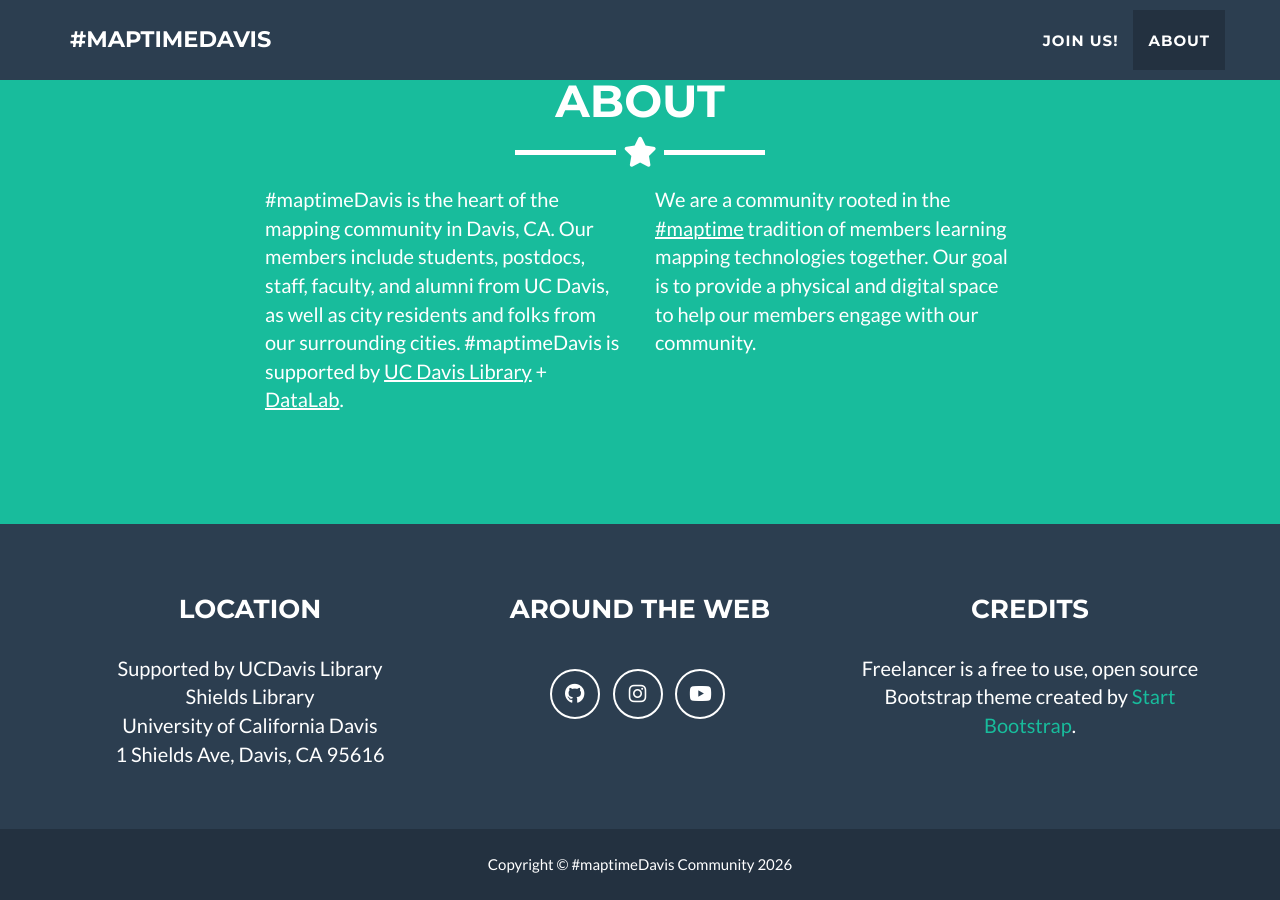
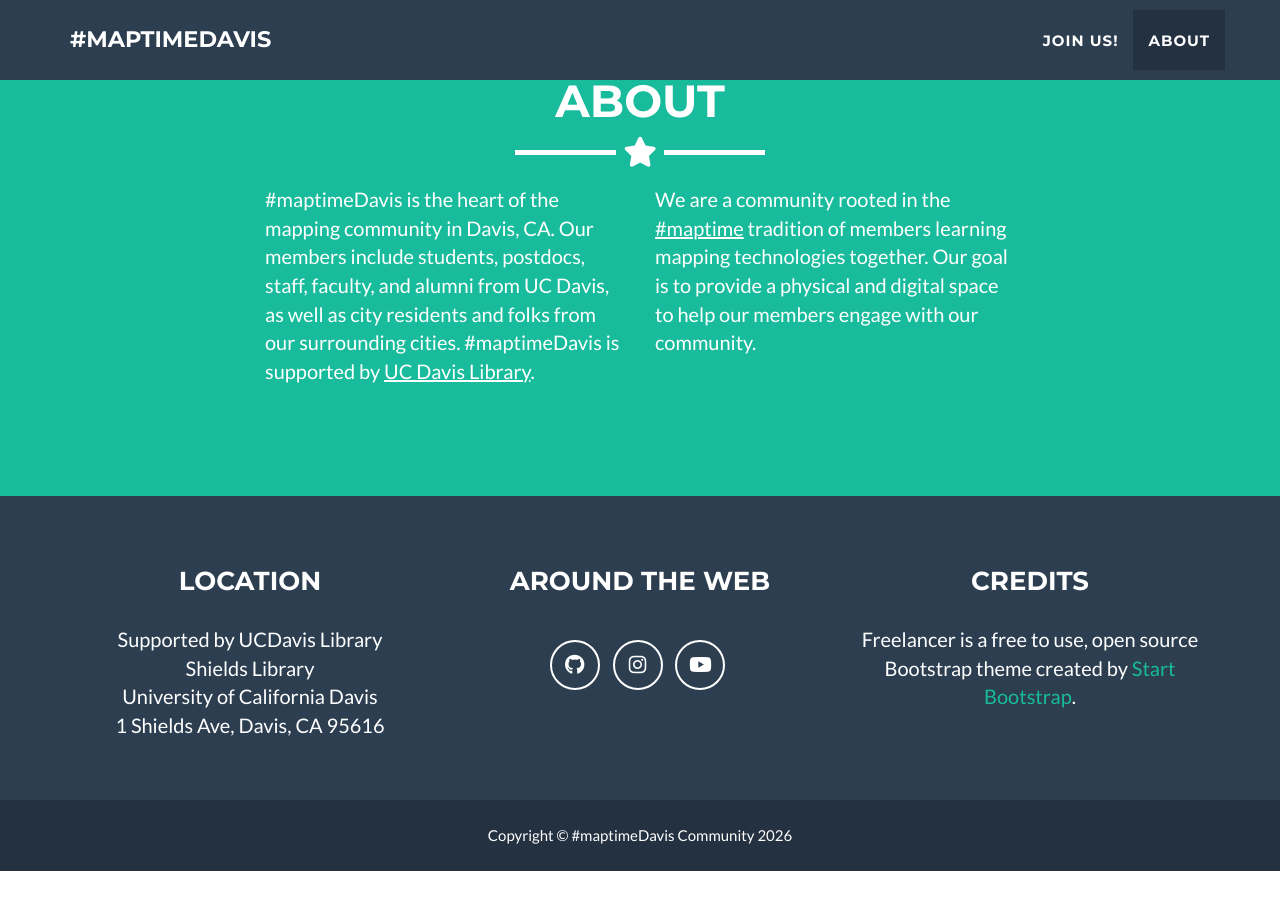
Before and after one commit to maptimedavis/maptimedavis.github.io, a Jekyll site: the page built from _posts/2006-01-01-events.markdown, in a window 1280 px wide and 900 px high, scrolled down 1431 px. Built offline with Jekyll 4.4.1, drawn with Linux system fonts in a browser that asks for light colours; after the commit the page ends 2302 px from its top, so only the background shows below that.

Commit message:
Update about.html

```diff
--- a/_includes/about.html
+++ b/_includes/about.html
@@ -9,7 +9,7 @@
     </div>
     <div class="row">
       <div class="col-lg-4 col-lg-offset-2">
-        <p>#maptimeDavis is the heart of the mapping community in Davis, CA. Our members include students, postdocs, staff, faculty, and alumni from UC Davis, as well as city residents and folks from our surrounding cities. #maptimeDavis is supported by <u><a style=color:white; href="https://library.ucdavis.edu/">UC Davis Library</a></u> + <u><a style=color:white; href="https://datalab.ucdavis.edu">DataLab</a></u>.</p>
+        <p>#maptimeDavis is the heart of the mapping community in Davis, CA. Our members include students, postdocs, staff, faculty, and alumni from UC Davis, as well as city residents and folks from our surrounding cities. #maptimeDavis is supported by <u><a style=color:white; href="https://library.ucdavis.edu/">UC Davis Library</a></u>.</p>
       </div>
       <div class="col-lg-4">
         <p>We are a community rooted in the <u><a style=color:white; href="https://maptime.io/">#maptime</a></u> tradition of members learning mapping technologies together. Our goal is to provide a physical and digital space to help our members engage with our community.</p>
```
